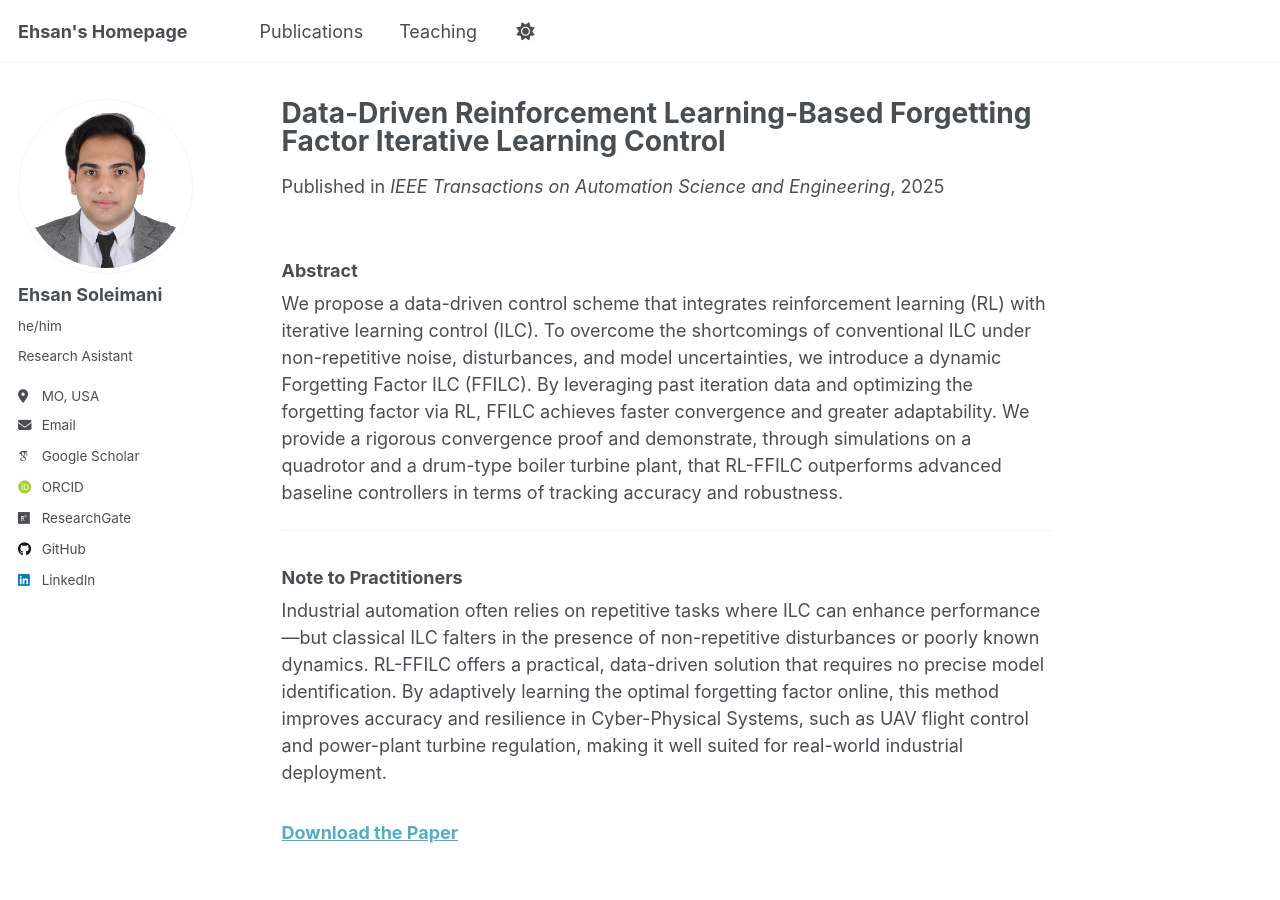
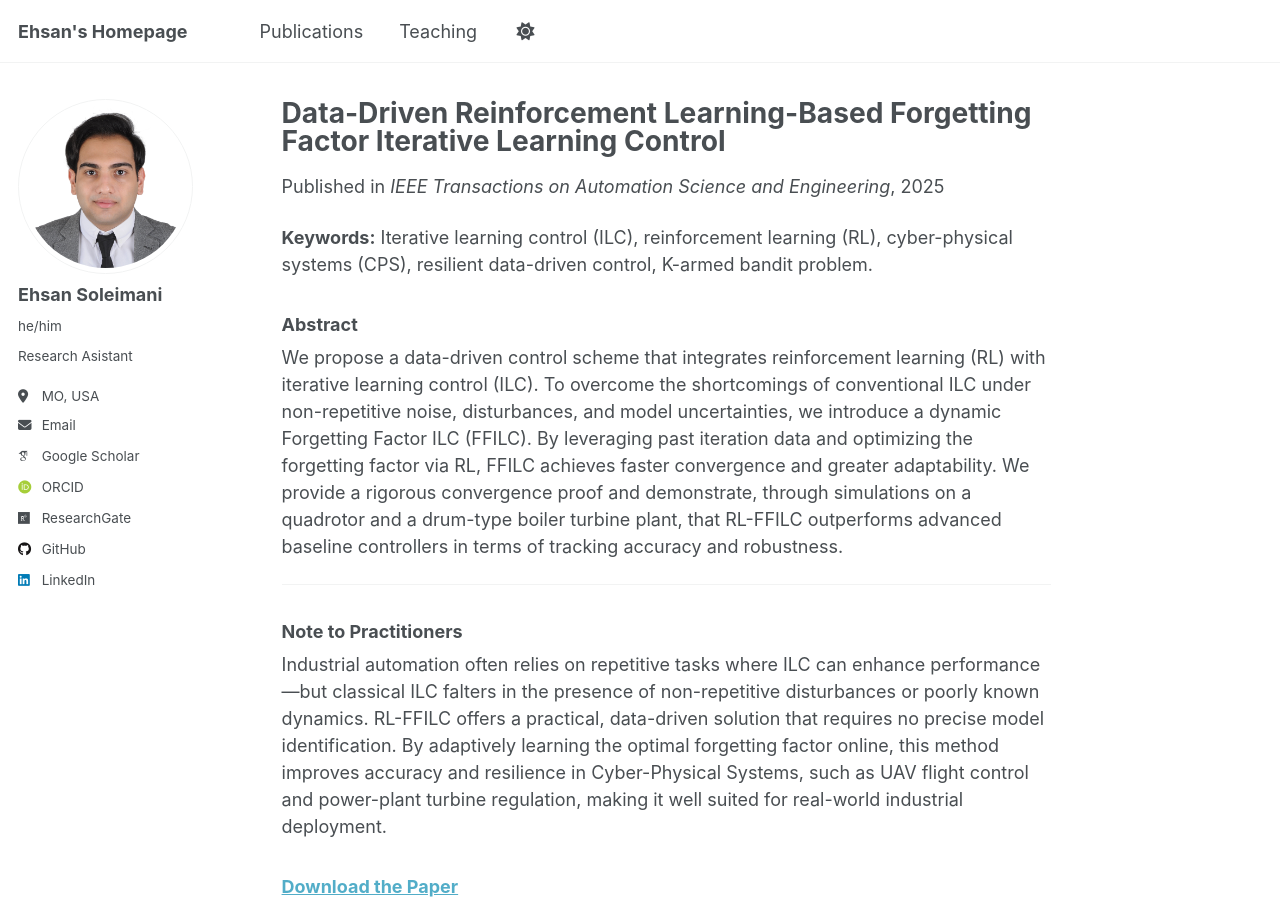
Before and after one commit to EhsanSoleimani1998/EhsanSoleimani1998.github.io, a Jekyll site: the page built from _publications/2025-01-11-data-driven-rl-ff-ilc.md, in a window 1280 px wide and 900 px high. Built offline with Jekyll 4.4.1, drawn with Linux system fonts in a browser that asks for light colours; some web fonts are replaced; a script that is not in the unit is left out.

Commit message:
Update 2025-01-11-data-driven-rl-ff-ilc.md

```diff
--- a/_publications/2025-01-11-data-driven-rl-ff-ilc.md
+++ b/_publications/2025-01-11-data-driven-rl-ff-ilc.md
@@ -12,6 +12,7 @@ bibtexurl:
 citation:
 ---
 
+**Keywords:** Iterative learning control (ILC), reinforcement learning (RL), cyber-physical systems (CPS), resilient data-driven control, K-armed bandit problem.
 
 ### Abstract
 We propose a data-driven control scheme that integrates reinforcement learning (RL) with iterative learning control (ILC). To overcome the shortcomings of conventional ILC under non-repetitive noise, disturbances, and model uncertainties, we introduce a dynamic Forgetting Factor ILC (FFILC). By leveraging past iteration data and optimizing the forgetting factor via RL, FFILC achieves faster convergence and greater adaptability. We provide a rigorous convergence proof and demonstrate, through simulations on a quadrotor and a drum-type boiler turbine plant, that RL-FFILC outperforms advanced baseline controllers in terms of tracking accuracy and robustness.
```
